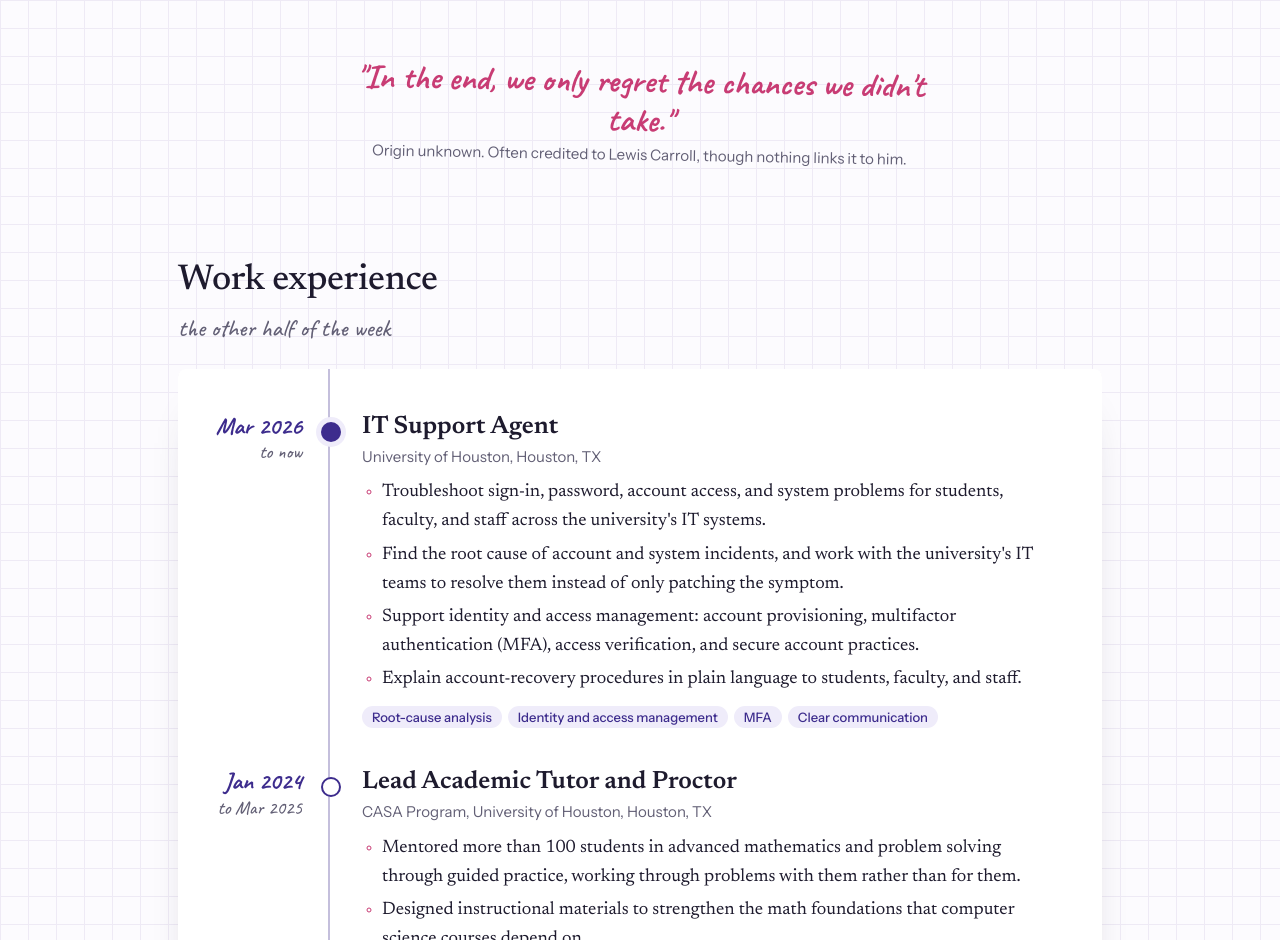
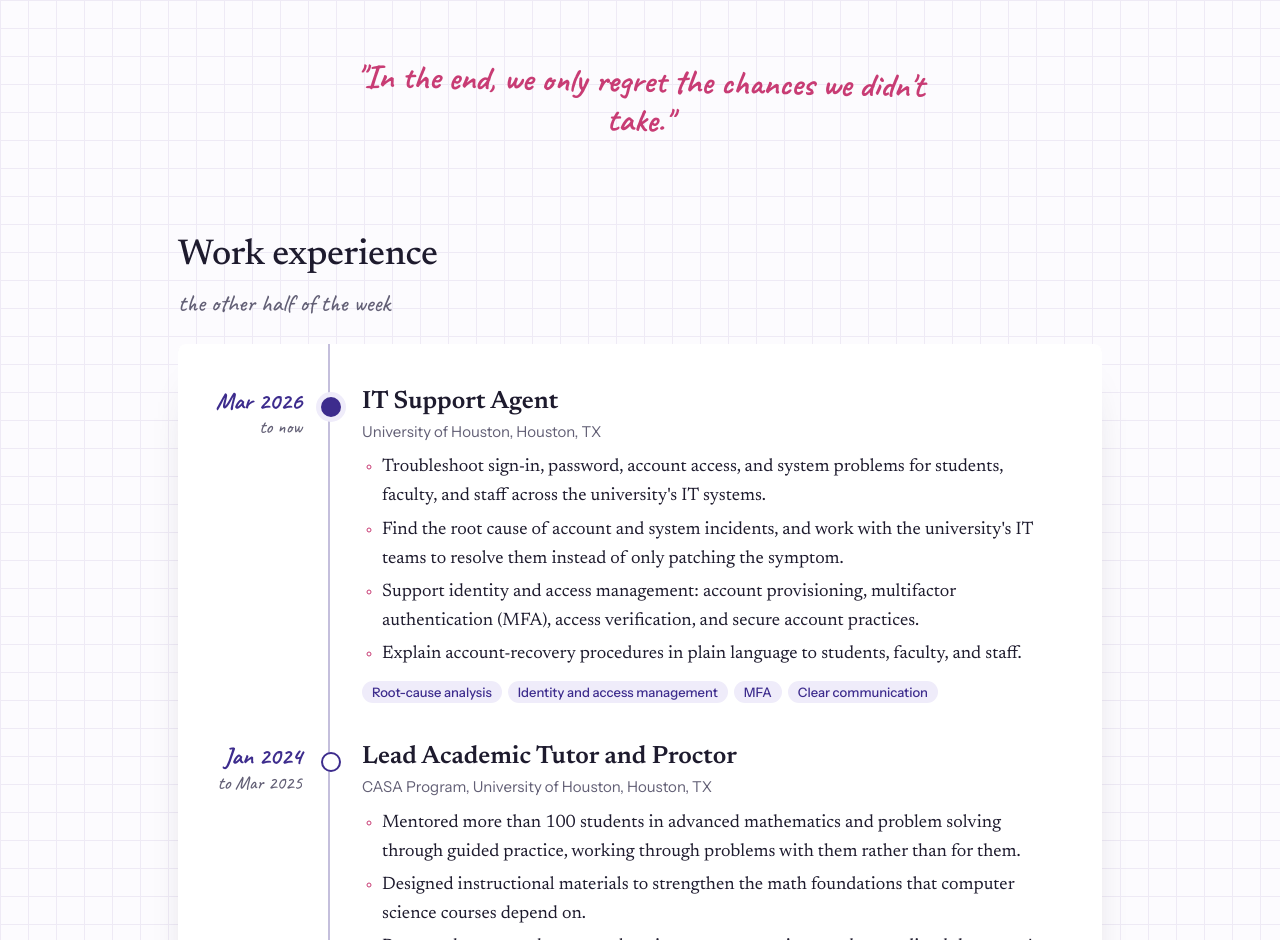
Before and after one commit to nighthunter57/nighthunter57.github.io, a plain HTML site: page index.html in a window 1280 px wide. Shown: the part 5152-6092 px from the top of the page. Drawn offline with Linux system fonts and the light colour scheme.

Commit message:
Remove attribution line under the regret quote
Co-Authored-By: Claude Opus 5.5 <noreply@anthropic.com>

```diff
--- a/index.html
+++ b/index.html
@@ -385,7 +385,6 @@
 
   <aside class="margin-quote right">
     <p>"In the end, we only regret the chances we didn't take."</p>
-    <small>Origin unknown. Often credited to Lewis Carroll, though nothing links it to him.</small>
   </aside>
 
   <h2 id="work">Work experience</h2>
```
